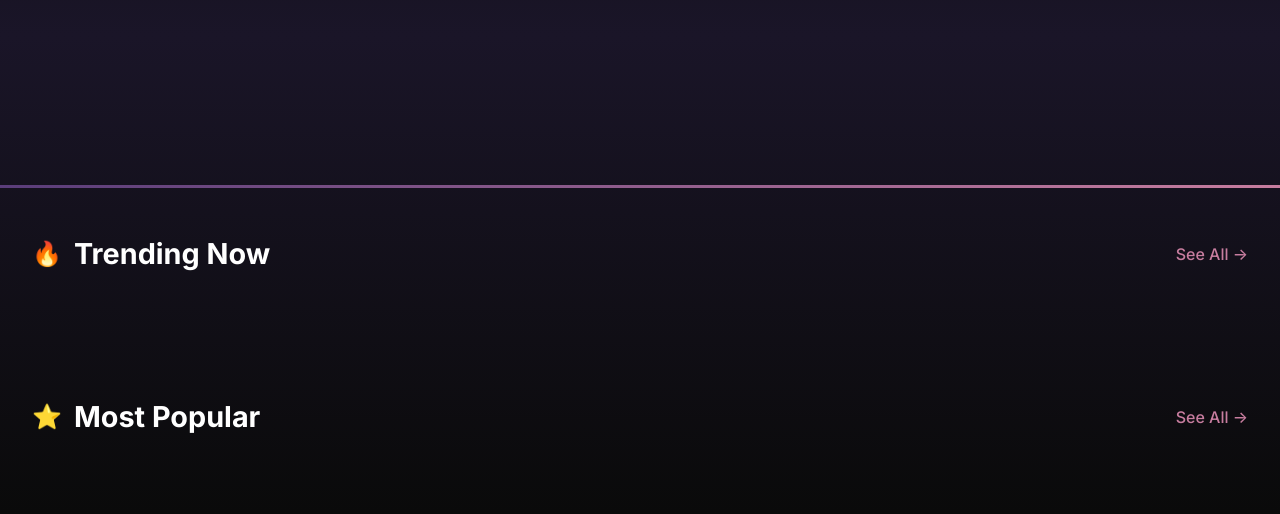
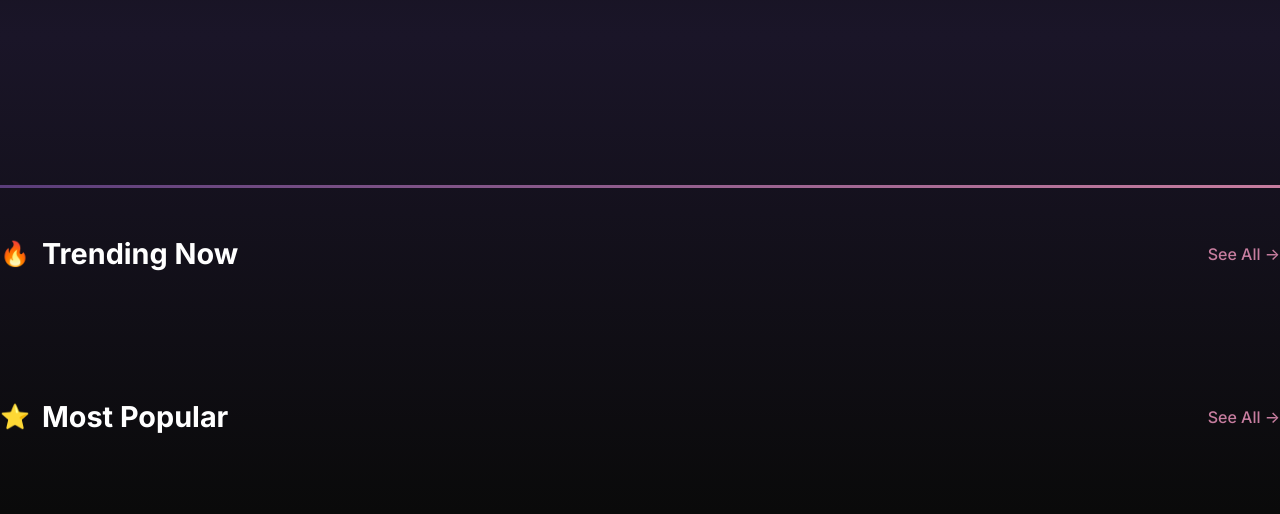
Before and after one commit to wntrfell/anime-tracker, a Flask app: page / in a window 1280 px wide. Shown: the part 442-956 px from the top of the page. Run offline with Flask 3, Linux system fonts and the light colour scheme; data that the repository does not hold is empty.

Commit message:
Update style.css

```diff
--- a/app/static/css/style.css
+++ b/app/static/css/style.css
@@ -429,9 +429,7 @@ body {
 
 /* ===== CONTENT SECTIONS ===== */
 .content-section {
-    padding: 3rem 2rem;
-    max-width: 1400px;
-    margin: 0 auto;
+    padding: 3rem 0;
 }
 
 .section-header {
@@ -467,10 +465,9 @@ body {
 /* Anime Grid */
 .anime-grid {
     display: grid;
-    grid-template-columns: repeat(auto-fill, minmax(320px, 1fr));
-    gap: 2rem;
-    max-width: 1600px;
-    margin: 0 auto;
+    grid-template-columns: repeat(auto-fill, minmax(220px, 1fr));
+    gap: 1.5rem;
+    padding: 0 2rem;
 }
 
 .anime-card {
```
